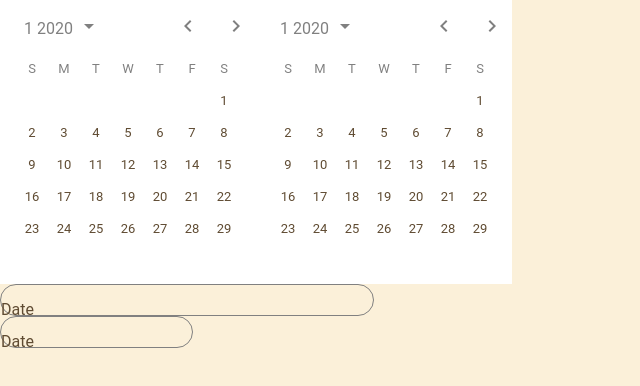
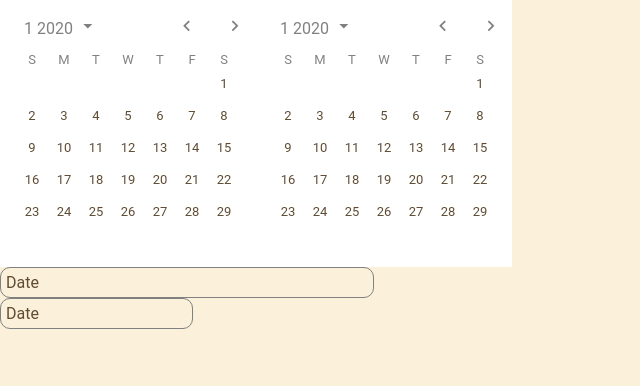
Before and after one commit to JonHess4/datepicker, an Angular app: page / in a window 1280 px wide. Shown: the top 386 px of the page, without its empty margins (0-640 px from the left). Built offline with nearby package versions, Linux system fonts and the light colour scheme.

Commit message:
consolidated scss variables

```diff
--- a/src/app/app.component.html
+++ b/src/app/app.component.html
@@ -2,7 +2,7 @@
 
 <div>
 	<input appDaterangepicker secondInput="secondInput">
-	<input id="secondInput">
+	<input id="secondInput" placeholder="mm/dd/yyyy">
 	<span>Date</span>
 </div>
 
--- a/src/app/app.component.scss
+++ b/src/app/app.component.scss
@@ -3,21 +3,22 @@ div {
 	white-space: nowrap;
 	border: 1px solid grey;
 	padding: 5px;
-	border-radius: 20px;
+	border-radius: 10px;
 	position: relative;
 }
 
 span {
 	position: absolute;
-	top: 50%;
-	left: 0px;
+	top: 5px;
+	left: 5px;
 	z-index: 99;
-	transition: .5s ease-in-out;
+	transition: .25s ease-in-out;
 }
 
 input:focus ~ span {
-	top: -5px;
-	transition: .5s ease-in-out;
+	top: -10px;
+	background-color: #fff;
+	transition: .25s ease-in-out;
 }
 
 input {
@@ -25,9 +26,10 @@ input {
 	border: none;
 	outline: none;
 	background-color: rgba(0, 0, 0, 0);
-	border-bottom: 1px solid black;
+	transition: .1s ease-in-out;
 }
 
 input:focus {
 	opacity: 1;
+	transition: .1s .25s ease-in-out;
 }
--- a/src/app/datepicker/calendar-cell/calendar-cell.component.scss
+++ b/src/app/datepicker/calendar-cell/calendar-cell.component.scss
@@ -1,23 +1,18 @@
 @import '../datepicker-styles.scss';
-
-$perimeter: ($cell-height * 2 / 32);
-$inner-height: ($cell-height * 28 / 32);
-$day-width: ($cell-height * 28 / 32);
-$year-width: ($cell-height * 7 / 4 * 52 / 56);
 
 .picker-item-grid {
 	display: grid;
-	grid-template-rows: $perimeter $inner-height $perimeter;
+	grid-template-rows: $dp-2 $dp-28 $dp-2;
 }
 
 .day-grid {
-	grid-template-columns: $perimeter ($day-width / 2) ($day-width / 2) $perimeter;
-	width: $cell-height;
+	grid-template-columns: $dp-2 ($dp-28 / 2) ($dp-28 / 2) $dp-2;
+	width: $dp-32;
 }
 
 .year-grid {
-	grid-template-columns: $perimeter ($year-width / 2) ($year-width / 2) $perimeter;
-	width: $cell-height * 7 / 4;
+	grid-template-columns: $dp-2 ($dp-52 / 2) ($dp-52 / 2) $dp-2;
+	width: $dp-56;
 }
 
 .left-block {
@@ -33,54 +28,54 @@ $year-width: ($cell-height * 7 / 4 * 52 / 56);
 .circle-left {
 	grid-column: 2 / 3;
 	grid-row: 2 / 3;
-	border-radius: $border-radius 0px 0px $border-radius;
+	border-radius: $cell-border-radius 0px 0px $cell-border-radius;
 }
 
 .circle-right {
 	grid-column: 3 / 4;
 	grid-row: 2 / 3;
-	border-radius: 0px $border-radius $border-radius 0px;
+	border-radius: 0px $cell-border-radius $cell-border-radius 0px;
 }
 
 .circle {
 	grid-column: 2 / 4;
 	grid-row: 2 / 3;
-	border-radius: $border-radius;
+	border-radius: $cell-border-radius;
 	display: flex;
 	align-items: center;
 	justify-content: center;
 }
 
 .circle:hover {
-	border: 1px solid $hover-color;
+	border: 1px solid $cell-hover-color;
 }
 
 .today {
-	border: 1px solid $today-color !important;
+	border: 1px solid $cell-today-color !important;
 }
 
 .selected {
-	color: $selected-text-color;
-	background-color: $selected-background-color !important;
+	color: $cell-selected-text-color;
+	background-color: $cell-selected-background-color !important;
 }
 
 .highlight {
-	background-color: $selected-range-highlight-color;
+	background-color: $cell-selected-range-highlight-color;
 }
 
 .outline-top-bot {
-	border-top: 1px dashed $dashed-color;
-	border-bottom: 1px dashed $dashed-color;
+	border-top: 1px dashed $cell-dashed-color;
+	border-bottom: 1px dashed $cell-dashed-color;
 }
 
 .outline-circle-left {
-	border-top: 1px dashed $dashed-color;
-	border-bottom: 1px dashed $dashed-color;
-	border-left: 1px dashed $dashed-color;
+	border-top: 1px dashed $cell-dashed-color;
+	border-bottom: 1px dashed $cell-dashed-color;
+	border-left: 1px dashed $cell-dashed-color;
 }
 
 .outline-circle-right {
-	border-top: 1px dashed $dashed-color;
-	border-bottom: 1px dashed $dashed-color;
-	border-right: 1px dashed $dashed-color;
+	border-top: 1px dashed $cell-dashed-color;
+	border-bottom: 1px dashed $cell-dashed-color;
+	border-right: 1px dashed $cell-dashed-color;
 }
--- a/src/app/datepicker/calendar-menu/calendar-menu.component.html
+++ b/src/app/datepicker/calendar-menu/calendar-menu.component.html
@@ -31,11 +31,11 @@
 </div>
 
 <div class="day-label-grid" *ngIf="calendarMenu.type === 'day'">
-	<span class="day-label">S</span>
-	<span class="day-label">M</span>
-	<span class="day-label">T</span>
-	<span class="day-label">W</span>
-	<span class="day-label">T</span>
-	<span class="day-label">F</span>
-	<span class="day-label">S</span>
+	<span>S</span>
+	<span>M</span>
+	<span>T</span>
+	<span>W</span>
+	<span>T</span>
+	<span>F</span>
+	<span>S</span>
 </div>
--- a/src/app/datepicker/calendar-menu/calendar-menu.component.scss
+++ b/src/app/datepicker/calendar-menu/calendar-menu.component.scss
@@ -2,27 +2,27 @@
 
 .calendarMenu-grid {
 	display: grid;
-	grid-template-rows: ($cell-height / 2) ($cell-height * 24 / 32) ($cell-height * 12 / 32);
-	grid-template-columns: ($cell-height * 24 / 32) min-content ($cell-height * 4 / 32) ($cell-height * 24 / 32) auto ($cell-height * 24 / 32) ($cell-height * 24 / 32) ($cell-height * 24 / 32) ($cell-height * 8 / 32);
+	grid-template-rows: $dp-16 $dp-24 $dp-12;
+	grid-template-columns: $dp-24 min-content $dp-4 $dp-24 auto $dp-24 $dp-24 $dp-24 $dp-8;
 	grid-template-areas:
 		'. . . . . . . . .'
 		'. monthYear . upDownArrow . leftArrow . rightArrow .'
 		'. . . . . . . . .';
-	width: $cell-height * 7 + $cell-height * 24 / 32 + $cell-height * 8 / 32;
-	font-size: 15px;
-	color: grey;
+	color: $menu-font-color;
 	white-space: nowrap; // this keeps monthYear on the same line
 	justify-items: center;
 	align-items: center;
 }
 
-.monthYear { grid-area: monthYear; font-size: 16px; }
+.monthYear { grid-area: monthYear; font-size: $menu-font-size; }
 .upDownArrow { grid-area: upDownArrow; }
 .leftArrow { grid-area: leftArrow; }
 .rightArrow { grid-area: rightArrow; }
 
 svg {
-	fill: grey;
+	fill: $svg-color;
+	width: 90%;
+	height: 90%;
 }
 
 .upDownArrow, .leftArrow, .rightArrow {
@@ -31,18 +31,11 @@ svg {
 
 .day-label-grid {
 	display: grid;
-	grid-template-columns: $cell-height $cell-height  $cell-height  $cell-height  $cell-height  $cell-height  $cell-height ;
-	padding: 0px ($cell-height / 2) 0px ($cell-height / 2);
-	width: $cell-height * 7;
-	font-size: 13px;
-	color: grey;
+	grid-template-columns: $dp-32 $dp-32 $dp-32 $dp-32 $dp-32 $dp-32 $dp-32;
+	padding: 0px $dp-16 0px $dp-16;
+	font-size: $day-label-font-size;
+	color: $day-label-font-color;
 	cursor: default;
+	justify-items: center;
+	align-items: center;
 }
-
-.day-label {
-	display: flex;
-	align-items: center;
-	justify-content: center;
-	height: $cell-height * 28 / 32;
-	margin: $cell-height * 2 / 32;
-}
--- a/src/app/datepicker/datepicker-styles.scss
+++ b/src/app/datepicker/datepicker-styles.scss
@@ -1,16 +1,26 @@
-$cell-height: 32px;
-$border-radius: 50px;
-$hover-color: lightgrey;
-$today-color: grey;
-$selected-text-color: white;
-$selected-background-color: blue;
-$selected-range-highlight-color: lightblue;
-$dashed-color: lightgrey;
+//width of picker in pixels and value used to scale all other specs
+$scalar: 256px;
+
+$cell-border-radius: 50px;
+$cell-hover-color: lightgrey;
+$cell-today-color: grey;
+$cell-selected-text-color: white;
+$cell-selected-background-color: blue;
+$cell-selected-range-highlight-color: lightblue;
+$cell-dashed-color: lightgrey;
+$cell-font-size: $scalar * 13 / 256;
+
+$menu-font-size: $scalar * 16 / 256;
+$menu-font-color: grey;
+
+$svg-color: grey;
+
+$day-label-font-color: grey;
+$day-label-font-size: $scalar * 13 / 256;
 
 $picker-border-radius: 0px;
 $picker-font-color: #5F4B32;
 $picker-background-color: white;
-$cell-font-size: 13px;
 
 .showDis {
 	display: block;
@@ -19,3 +29,30 @@ $cell-font-size: 13px;
 .hideDis{
 	display: none;
 }
+
+// picker height
+$dp-284: $scalar * 284 / 256;
+// picker width
+$dp-256: $scalar;
+// year-cell-width
+$dp-56: $scalar * 56 / 256;
+// year-cell-inner-width
+$dp-52: $scalar * 52 / 256;
+// cell-height & date-cell-width
+$dp-32: $scalar * 32 / 256;
+// cell-inner-height & date-cell-inner-width
+$dp-28: $scalar * 28 / 256;
+
+$dp-24: $scalar * 24 / 256;
+
+$dp-16: $scalar * 16 / 256;
+
+$dp-12: $scalar * 12 / 256;
+
+$dp-8: $scalar * 8 / 256;
+
+$dp-6: $scalar * 6 / 256;
+
+$dp-4: $scalar * 4 / 256;
+
+$dp-2: $scalar * 2 / 256;
--- a/src/app/datepicker/datepicker/datepicker.component.scss
+++ b/src/app/datepicker/datepicker/datepicker.component.scss
@@ -10,16 +10,15 @@
 
 .calendar-cell-grid {
 	display: grid;
-	grid-template-rows:  $cell-height $cell-height $cell-height $cell-height $cell-height $cell-height;
-	padding: 0px ($cell-height / 2) ($cell-height / 4) ($cell-height / 2);
-	width: $cell-height * 7;
+	grid-template-rows: $dp-32 $dp-32 $dp-32 $dp-32 $dp-32 $dp-32;
+	padding: 0px $dp-16 $dp-8 $dp-16;
 	font-size: $cell-font-size;
 }
 
 .date-cell-grid {
-	grid-template-columns: $cell-height $cell-height $cell-height $cell-height $cell-height $cell-height $cell-height;
+	grid-template-columns: $dp-32 $dp-32 $dp-32 $dp-32 $dp-32 $dp-32 $dp-32;
 }
 
 .year-cell-grid {
-	grid-template-columns: ($cell-height * 7 / 4) ($cell-height * 7 / 4) ($cell-height * 7 / 4) ($cell-height * 7 / 4);
+	grid-template-columns: $dp-56 $dp-56 $dp-56 $dp-56;
 }
--- a/src/app/datepicker/datepicker/datepicker.component.ts
+++ b/src/app/datepicker/datepicker/datepicker.component.ts
@@ -32,7 +32,6 @@ export class DatepickerComponent implements OnInit {
 		};
 
 		this.calendarCells = this.calendarCellService.getDateCells(today.getMonth(), today.getFullYear());
-
 	}
 
 	/**
```
